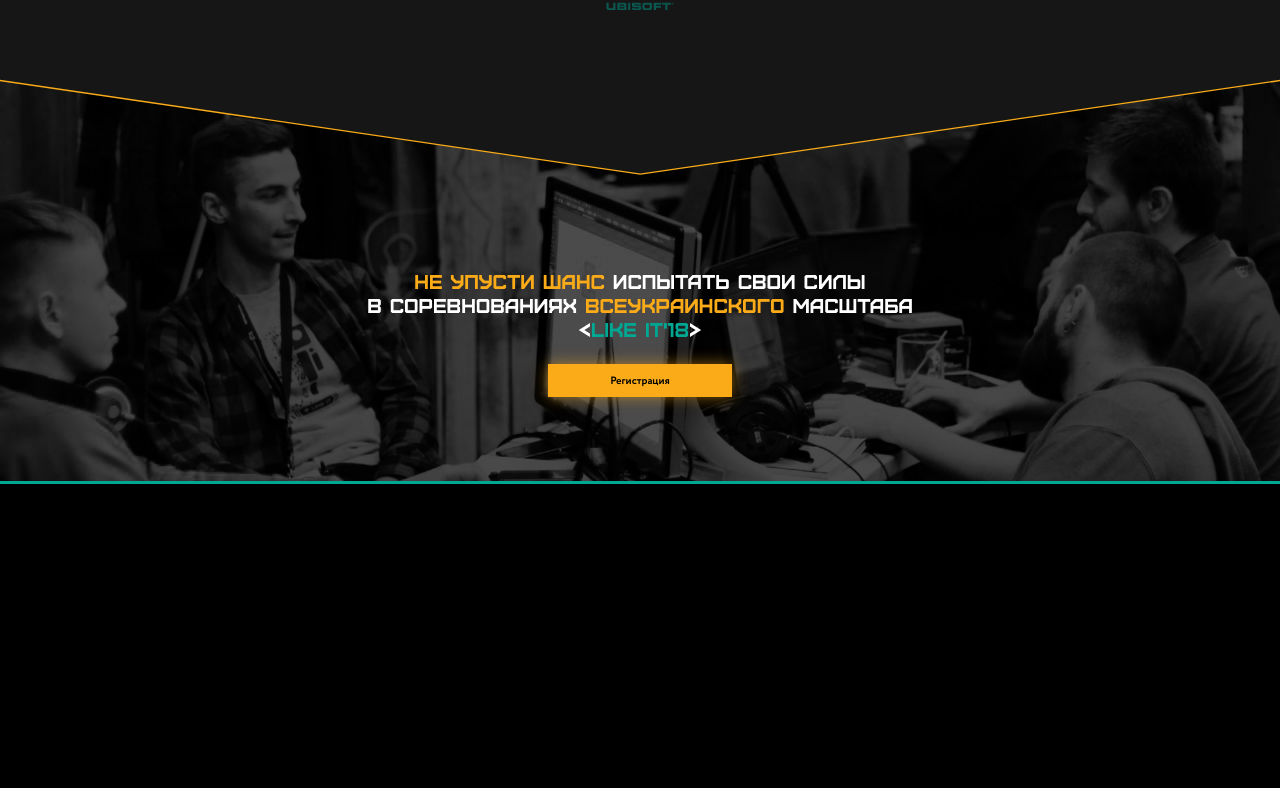
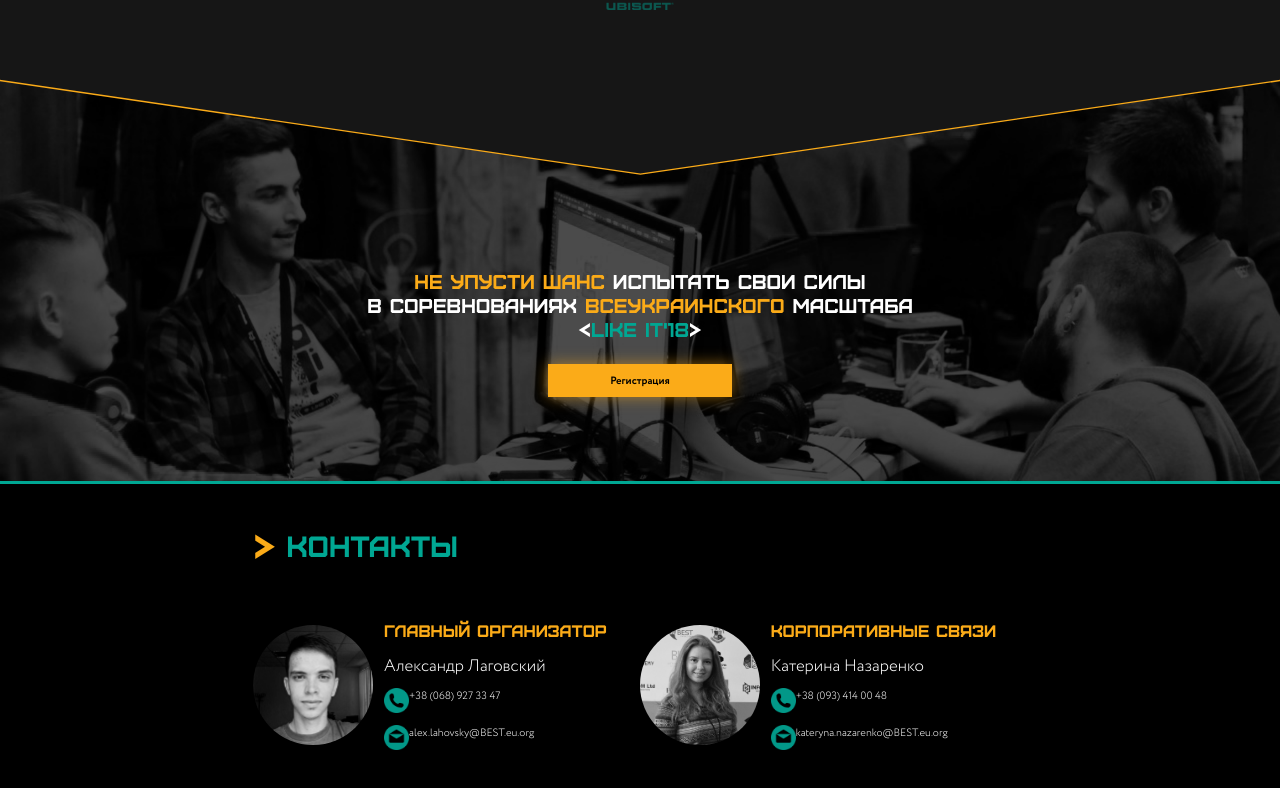
Before and after one commit to Jawell/LikeIT-2018, a React app: page / in a window 1280 px wide. Shown: the part 2215-3003 px from the top of the page. Before the commit the page ends 2699 px from the top, so only its background shows below. Built offline with nearby package versions, Linux system fonts and the light colour scheme; the HTML template or start-up script is replaced by a standard one.

Commit message:
add contacts for mobile and desktop

```diff
--- a/src/App.js
+++ b/src/App.js
@@ -8,6 +8,7 @@
 import Organizers from './modules/Organizers';
 import Partners from './modules/Partners';
 import Chance from './modules/Chance';
+import Contacts from './modules/Contacts';
 
 class App extends Component
 {
@@ -23,6 +24,7 @@
         <Organizers/>
         <Partners/>
         <Chance/>
+        <Contacts/>
       </div>
     );
   }
--- a/src/App.scss
+++ b/src/App.scss
@@ -17,3 +17,5 @@
 @import "scss/partners-screen-portrait";
 @import "scss/chance-screen-landscape";
 @import "scss/chance-screen-portrait";
+@import "scss/contacts-screen-landscape";
+@import "scss/contacts-screen-portrait";
--- /dev/null
+++ b/src/modules/Contacts.js
@@ -0,0 +1,55 @@
+import React from 'react';
+import MO from '../assets/mo.jpg';
+import FR from '../assets/fr.jpg';
+import Phone from '../assets/phone-symbol.png';
+import Email from '../assets/email-symbol.png';
+
+class Contacts extends React.Component
+{
+  render() {
+    return(
+      <section id="contacts">
+        <div className="wrapper">
+          <div className="about-header block-header">
+            <p><span>&#62;</span><span> контакты</span></p>
+          </div>
+          <div id="contacts-body">
+            <div className="contact">
+              <img src={MO} alt={MO}/>
+              <div>
+                <p><span>главный организатор</span></p>
+                <p>Александр Лаговский</p>
+                <div>
+                  <img src={Phone} alt={Phone}/>
+                  <p>+38 (068) 927 33 47</p>
+                </div>
+                <div>
+                  <img src={Email} alt={Email}/>
+                  <p>alex.lahovsky@BEST.eu.org</p>
+                </div>
+              </div>
+            </div>
+
+            <div className="contact">
+              <img src={FR}/>
+              <div>
+                <p><span>корпоративные связи</span></p>
+                <p>Катерина Назаренко</p>
+                <div>
+                  <img src={Phone} alt={Phone}/>
+                  <p>+38 (093) 414 00 48</p>
+                </div>
+                <div>
+                  <img src={Email} alt={Email}/>
+                  <p>kateryna.nazarenko@BEST.eu.org</p>
+                </div>
+              </div>
+            </div>
+          </div>
+        </div>
+      </section>
+    )
+  }
+}
+
+export default Contacts;
--- /dev/null
+++ b/src/scss/contacts-screen-landscape.scss
@@ -0,0 +1,72 @@
+@media screen and (orientation: landscape){
+  #contacts {
+    margin-bottom: 5.468vw;
+
+    #contacts-body {
+      display: grid;
+      grid-template-areas: "MO FR";
+      grid-template-columns: 1fr 1fr;
+
+      .contact {
+        display: grid;
+        grid-template-areas: "avatar text";
+        grid-template-columns: 9.375vw 1fr;
+        grid-column-gap: 0.8333vw;
+        align-items: center;
+
+        span {
+          color: $highlight;
+          font-family: 'furore';
+          font-size: 1.302vw;
+        }
+      }
+
+      .contact > img {
+        grid-area: avatar;
+        width: 9.375vw;
+        border-radius: 50%;
+      }
+
+      .contact > div {
+        grid-area: text;
+
+        div {
+          display: grid;
+          grid-template-areas: "symbol text";
+          justify-content: start;
+        }
+
+        div img {
+          grid-area: symbol;
+        }
+
+        div p {
+          grid-area: text;
+          font-size: 0.8333vw;
+        }
+      }
+
+      .contact > div > p {
+        margin-bottom: 0.697vw;
+      }
+
+      .contact > div > div:not(:last-child) {
+        margin-bottom: 0.937vw;
+      }
+
+      p {
+        color: $main;
+        font-family: "circe-light";
+        font-size: 1.302vw;
+      }
+    }
+
+    #contacts-body > div:first-child {
+      grid-area: MO;
+    }
+
+    #contacts-body > div:last-child {
+      grid-area: FR;
+    }
+  }
+}
```
Also changed, not shown: src/scss/contacts-screen-portrait.scss (added).
